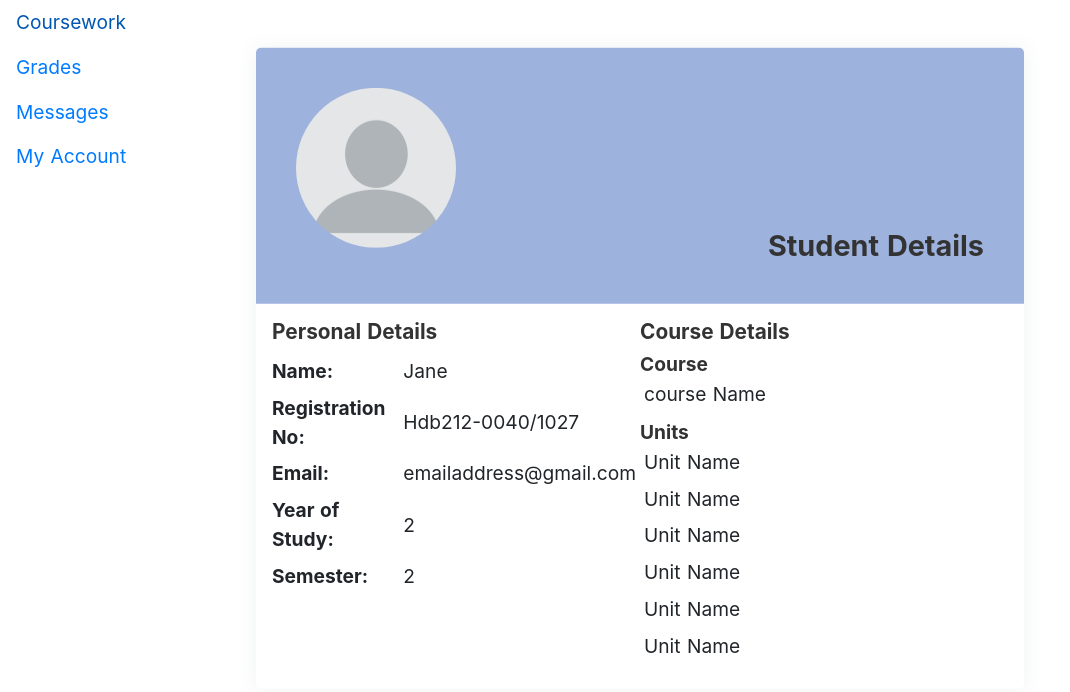
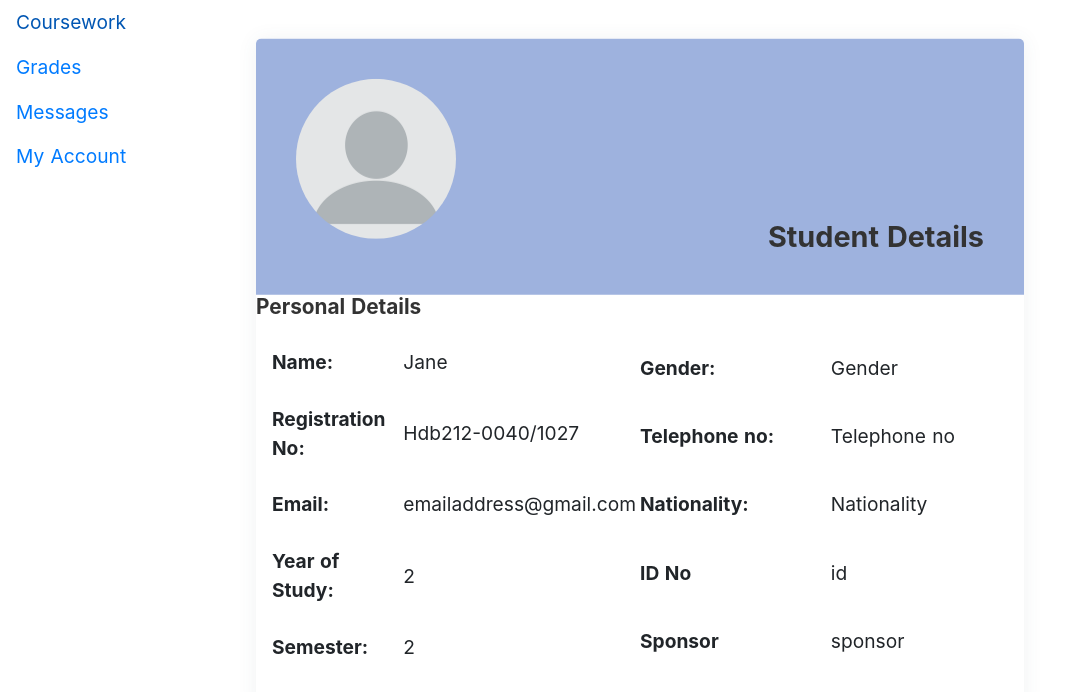
Before and after one commit to ruheni/e-learning-project, a Nuxt app: page /student/account in a window 1280 px wide. Shown: the top 692 px of the page, without its empty margins (0-1070 px from the left). Built offline with nearby package versions, Linux system fonts and the light colour scheme.

Commit message:
Personal info content

```diff
--- a/pages/student/account.vue
+++ b/pages/student/account.vue
@@ -10,10 +10,62 @@
                 <h1 id="header"> Student Details </h1>
         </div>
        <!-- Data Section  -->
+       <h3>Personal Details</h3>
         <div class="info">
+          <table class="personal_info">
+             <tr>
+                      <th>Name:</th>
+                      <td >Jane{{name}}</td>
+                    </tr>
+
+                    <tr>
+                      <th>Registration No:</th>
+                      <td >Hdb212-0040/1027 {{regNo}}</td>
+                    </tr>
+
+                    <tr>
+                        <th>Email:</th>
+                        <td >emailaddress@gmail.com {{email}}</td>
+                      </tr>
+
+                      <tr>
+                        <th>Year of Study:</th>
+                        <td >2 {{year}}</td>
+                      </tr>
+
+                      <tr>
+                        <th>Semester:</th>
+                        <td>2{{semester}}</td>
+                      </tr>
+          </table>
+          <table class="personal_info">
+             <tr>
+                      <th>Gender:</th>
+                      <td >Gender {{Gender}}</td>
+                    </tr>
+
+                    <tr>
+                      <th>Telephone no:</th>
+                      <td >Telephone no {{telNo}}</td>
+                    </tr>
+
+                    <tr>
+                        <th>Nationality:</th>
+                        <td > Nationality {{nationality}}</td>
+                      </tr>
+
+                      <tr>
+                        <th>ID No</th>
+                        <td >id {{ID}}</td>
+                      </tr>
+
+                      <tr>
+                        <th>Sponsor</th>
+                        <td>sponsor {{sponsor}}</td>
+                      </tr>
+          </table>
           <!-- Personal data  -->
-            <div class="personal_info">
-                <h3>Personal Details</h3>
+            <!-- <div class="personal_info">
                 <table>
                     <tr>
                       <th>Name:</th>
@@ -44,19 +96,38 @@
 
             </div>
 
-            <!-- Course Data  -->
-            <div class="course_info">
-                <h3>Course Details</h3>
-                <h4>Course</h4>
-                <p id="course_code">course Name</p>
-                <h4 class="units">Units</h4>
-                <p id="unit1">Unit Name</p>
-                <p id="unit2">Unit Name</p>
-                <p id="unit3">Unit Name</p>
-                <p id="unit4">Unit Name</p>
-                <p id="unit5">Unit Name</p>
-                <p id="unit6">Unit Name</p>
-            </div>
+            <div class="personal_info">
+                <table>
+                    <tr>
+                      <th>Name:</th>
+                      <td >Jane{{name}}</td>
+                    </tr>
+
+                    <tr>
+                      <th>Registration No:</th>
+                      <td >Hdb212-0040/1027 {{regNo}}</td>
+                    </tr>
+
+                    <tr>
+                        <th>Email:</th>
+                        <td >emailaddress@gmail.com {{email}}</td>
+                      </tr>
+
+                      <tr>
+                        <th>Year of Study:</th>
+                        <td >2 {{year}}</td>
+                      </tr>
+
+                      <tr>
+                        <th>Semester:</th>
+                        <td>2{{semester}}</td>
+                      </tr>
+
+                  </table>
+
+
+            </div> -->
+
         </div>
     </div>
   </div>
@@ -132,16 +203,13 @@ p{
     flex: 1;
 
 }
-.course_info{
-    flex: 1;
 
-}
 .personal_info>table{
     text-align: left;
 
 }
 td,th{
-    padding: 0.25rem 0.25rem 0.25rem 0 ;
+    padding: 0.25rem 0.25rem 1.5rem 0 ;
 }
 .units{
     margin-top: 0.5rem;
```
